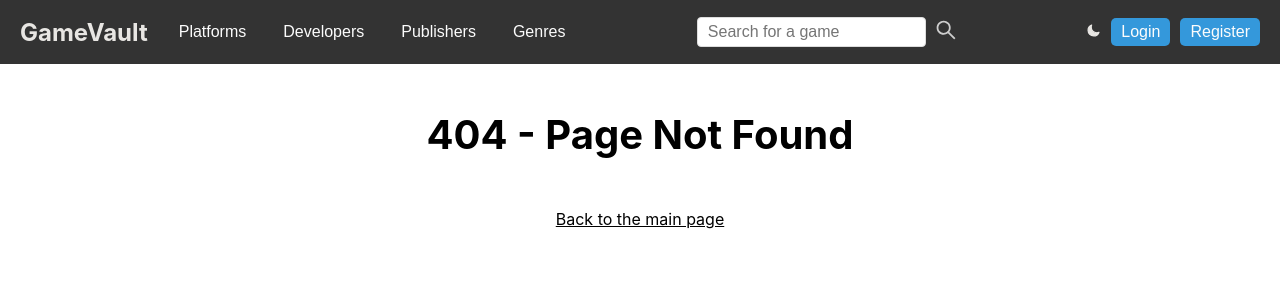
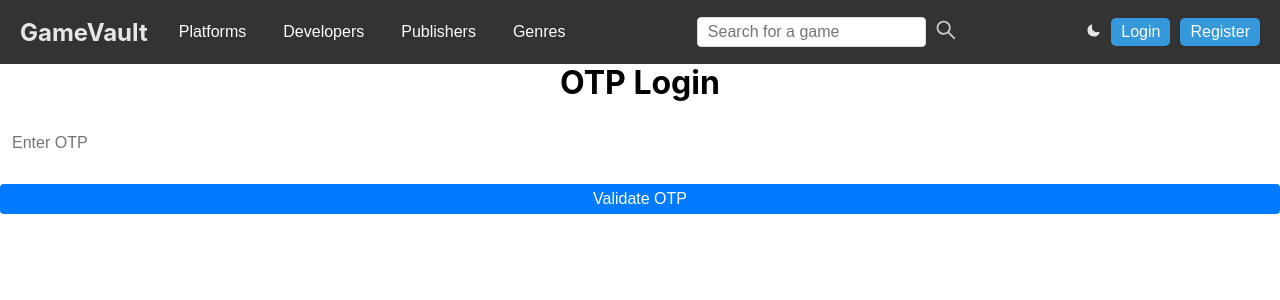
Before and after one commit to jarierca/GameVaultFront, a React app: page /disabled-otp in a window 1280 px wide. Before the commit this address had no page. Shown: the top 300 px of the page. Built offline with nearby package versions, Linux system fonts and the light colour scheme.

Commit message:
new feature added:disabled otp

```diff
--- /dev/null
+++ b/src/components/auth/otp/OtpDisabledValidator.js
@@ -0,0 +1,62 @@
+// src/components/auth/OtpDisabledValidator.js
+
+import React, { useState, useEffect } from 'react';
+import axios from 'axios';
+import { useLocation, useNavigate } from 'react-router-dom';
+import { useAuth } from '../../../context/AuthContext';
+import { useAlert } from '../../../context/AlertContext';
+
+const OtpDisabledValidator = () => {
+  const { state } = useLocation();
+  const [otpInput, setOtpInput] = useState('');
+  const [otpError, setOtpError] = useState('');
+  const [otpSuccess, setOtpSuccess] = useState('');
+  const { login } = useAuth();
+  const { showMessage } = useAlert();
+  const navigate = useNavigate();
+  const location = useLocation();
+  const {currentPassword} = location.state || {};
+
+  const validateOtp = async () => {
+    try {
+      debugger;
+      console.log('Current Password:', currentPassword);
+      const response = await axios.put(`${process.env.REACT_APP_API_URL}/auth/disabled-otp/`, {
+        password: currentPassword ,
+        otp: otpInput
+      });
+
+      if (response.status === 200) {
+        setOtpError('');
+        setOtpSuccess('OTP is valid! Logging in...');
+        navigate('/accountDetail')
+
+      }
+    } catch (error) {
+      showMessage('Invalid OTP. Please try again.', -1, 5000);
+      setOtpError('Invalid OTP. Please try again.');
+      setOtpSuccess('');
+    }
+  };
+
+  return (
+    <div className="login-page">
+      <div className="login-container">
+        <h1>OTP Login</h1>
+          <div className="input-group">
+            <input
+              type="text"
+              placeholder="Enter OTP"
+              value={otpInput}
+              onChange={(e) => setOtpInput(e.target.value)}
+            />
+          </div>
+          <button className="btn-otp" onClick={validateOtp}>Validate OTP</button>
+          {otpError && <p className="error-message">{otpError}</p>}
+          {otpSuccess && <p className="success-message">{otpSuccess}</p>}
+      </div>
+    </div>
+  );
+};
+
+export default OtpDisabledValidator;
--- a/src/pages/accountDetail/AccountDetail.js
+++ b/src/pages/accountDetail/AccountDetail.js
@@ -9,6 +9,7 @@ const AccountDetail = () => {
   const [error, setError] = useState(null);
   const { userName, logout, playerId } = useAuth();
   const navigate = useNavigate();
+  const [isOtpEnabled, setIsOtpEnabled] = useState(false);
 
   const [confirmationWord, setConfirmationWord] = useState('');
   const requiredWord = 'CONFIRM';
@@ -28,38 +29,21 @@ const AccountDetail = () => {
     });
   };
 
-     const handleDisabledOTP = async () => {
-      const { currentPassword, email, password, confirmPassword } = formData;
+  const handleDisabledOTP =  () => {
+    const { currentPassword} = formData;
+    if (currentPassword == null || currentPassword == '' ) {
+      alert("It is mandatory to fill in the current password");
+      return;
+    }
 
-      const updatedPlayer = {
-        currentPassword,
-        player: {
-          email,
-          password
-        }
-      };
+    navigate('/disabled-otp', { state: {currentPassword}});
+    setIsOtpEnabled(true);
+  };
 
-      try {
-        const response = await axios.put(`${process.env.REACT_APP_API_URL}auth/disabledOTP/`,updatedPlayer, {
-          headers: {
-            'Content-Type': 'application/json',
-          },
-        });
-
-        if (response.status === 204) {
-          logout();
-          navigate('/login');
-        } else {
-          alert("Error al eliminar la cuenta");
-        }
-      } catch (error) {
-        console.error("Error en la solicitud de eliminación:", error);
-        alert("Error al eliminar la cuenta");
-      }
-    };
 
   const handleActivateOTP = () => {
     navigate('/activate-otp');
+    setIsOtpEnabled(true);
   };
 
   useEffect(() => {
--- a/src/routes/AppRoutes.js
+++ b/src/routes/AppRoutes.js
@@ -26,6 +26,7 @@ import VideogameDetail from '../pages/videogame/VideogameDetailPage';
 import SearchResultsVideogamePage from '../pages/videogame/SearchResultsVideogamePage';
 import MyCollection from '../pages/collection/MyCollection';
 import AccountDetail from '../pages/accountDetail/AccountDetail';
+import OtpDisabledValidator from '../components/auth/otp/OtpDisabledValidator';
 
 const AppRoutes = () => {
   const { isAuthenticated } = useAuth();
@@ -40,6 +41,7 @@ const AppRoutes = () => {
       <Route path="/login-otp" element={<OtpValidator />} />
       <Route path="/login" element={isAuthenticated ? <Navigate to="/home" /> : <LoginPage />} />
       <Route path="/logout" element={<Logout />} />
+      <Route path="/disabled-otp" element={<OtpDisabledValidator />} />
 
       <Route path="/videogames/:id" element={<VideogameDetail />} />
       <Route path="/videogames/platform/:platformId" element={<VideogamePage />} />
```
